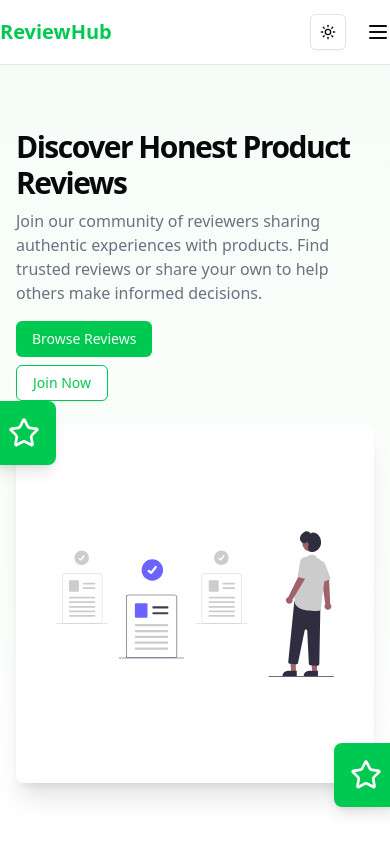
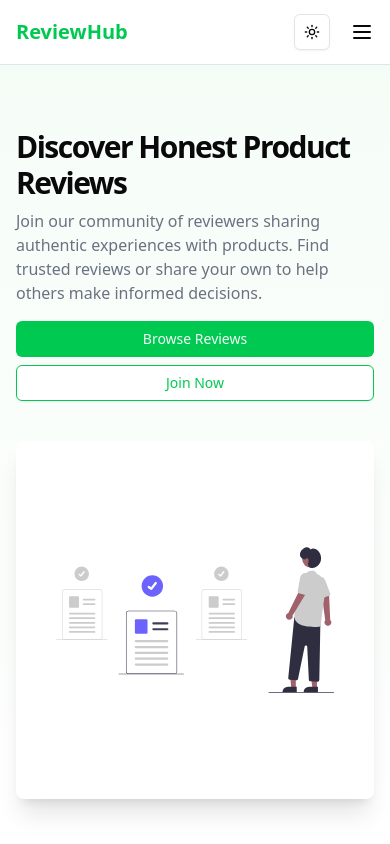
Before and after one commit to MdSaifulIslamRafsan/l2-a9-frontend, a Next.js app: page / in a window 390 px wide. Shown: the top 844 px of the page. Built offline with nearby package versions, Linux system fonts and the light colour scheme.

Commit message:
added responsive home page

```diff
--- a/src/components/HomePage/Banner.tsx
+++ b/src/components/HomePage/Banner.tsx
@@ -8,7 +8,7 @@ const Banner = () => {
   return (
     <section className="bg-gradient-to-b from-primary/5 to-white dark:from-gray-900 dark:to-gray-600 py-16">
       <div className="container mx-auto px-4 md:px-6">
-        <div className="grid gap-6 lg:grid-cols-2 lg:gap-12 items-center">
+        <div className="grid gap-10 grid-cols-1 lg:grid-cols-2 lg:gap-12 items-center">
           <div className="flex flex-col justify-center space-y-4">
             <div className="space-y-2">
               <h1 className="text-3xl font-bold tracking-tighter sm:text-5xl xl:text-6xl/none">
@@ -21,15 +21,13 @@ const Banner = () => {
               </p>
             </div>
             <div className="flex flex-col gap-2 min-[400px]:flex-row">
-              <Link href="/reviews">
-                <Button className="">
-                  Browse Reviews
-                </Button>
+              <Link href="/reviews" className="w-full min-[400px]:w-40">
+                <Button className="w-full">Browse Reviews</Button>
               </Link>
-              <Link href="/auth/register">
+              <Link href="/auth/register" className="w-full min-[400px]:w-40">
                 <Button
                   variant="outline"
-                  className="border-primary text-primary dark:text-white hover:bg-green-50"
+                  className="w-full border-primary text-primary dark:text-white hover:bg-green-50"
                 >
                   Join Now
                 </Button>
@@ -37,9 +35,8 @@ const Banner = () => {
             </div>
           </div>
           <div className="flex justify-center lg:justify-end">
-
             <div className="relative w-full max-w-[500px] aspect-square rounded-lg ">
-            <div className="absolute -top-6 -left-6 bg-primary rounded-lg p-4 shadow-lg">
+              <div className="lg:block hidden absolute -top-6 -left-6 bg-primary rounded-lg p-4 shadow-lg">
                 <Star className="h-8 w-8 text-white" />
               </div>
               <div className="bg-white h-full p-10 rounded-lg shadow-xl overflow-hidden">
@@ -51,10 +48,9 @@ const Banner = () => {
                   className=" w-full h-full"
                 />
               </div>
-                <div className="absolute -bottom-6 -right-6 bg-primary rounded-lg p-4 shadow-lg">
+              <div className="lg:block hidden absolute -bottom-6 -right-6 bg-primary rounded-lg p-4 shadow-lg">
                 <Star className="h-8 w-8 text-white" />
               </div>
-
             </div>
           </div>
         </div>
--- a/src/components/sharePage/Navbar.jsx
+++ b/src/components/sharePage/Navbar.jsx
@@ -33,7 +33,7 @@ export default function Navbar() {
 
   return (
     <header className="sticky top-0 z-50 w-full border-b bg-background/95 backdrop-blur supports-[backdrop-filter]:bg-background/60">
-      <div className="container mx-auto flex h-16 items-center justify-between">
+      <div className="container mx-auto px-4 flex h-16 items-center justify-between">
         <div className="flex items-center gap-2">
           <Link href="/" className="flex items-center gap-2">
             <span className="text-xl font-bold text-primary">ReviewHub</span>
```
Also changed, not shown: src/app/(dashboardLayout)/admin/dashboard/page.tsx (renamed from src/app/(dashboardLayout)/dashboard/page.tsx). Lines whose indentation alone changed are shown as unchanged.
